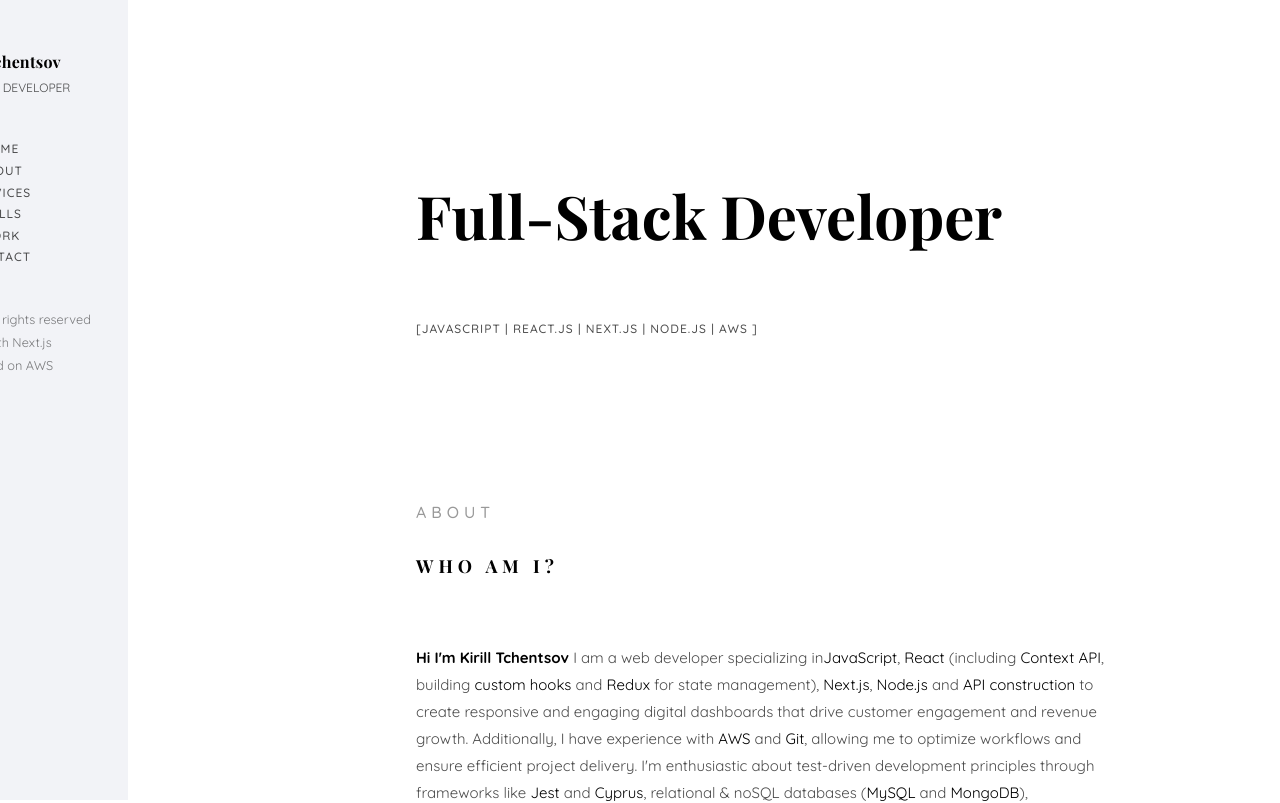
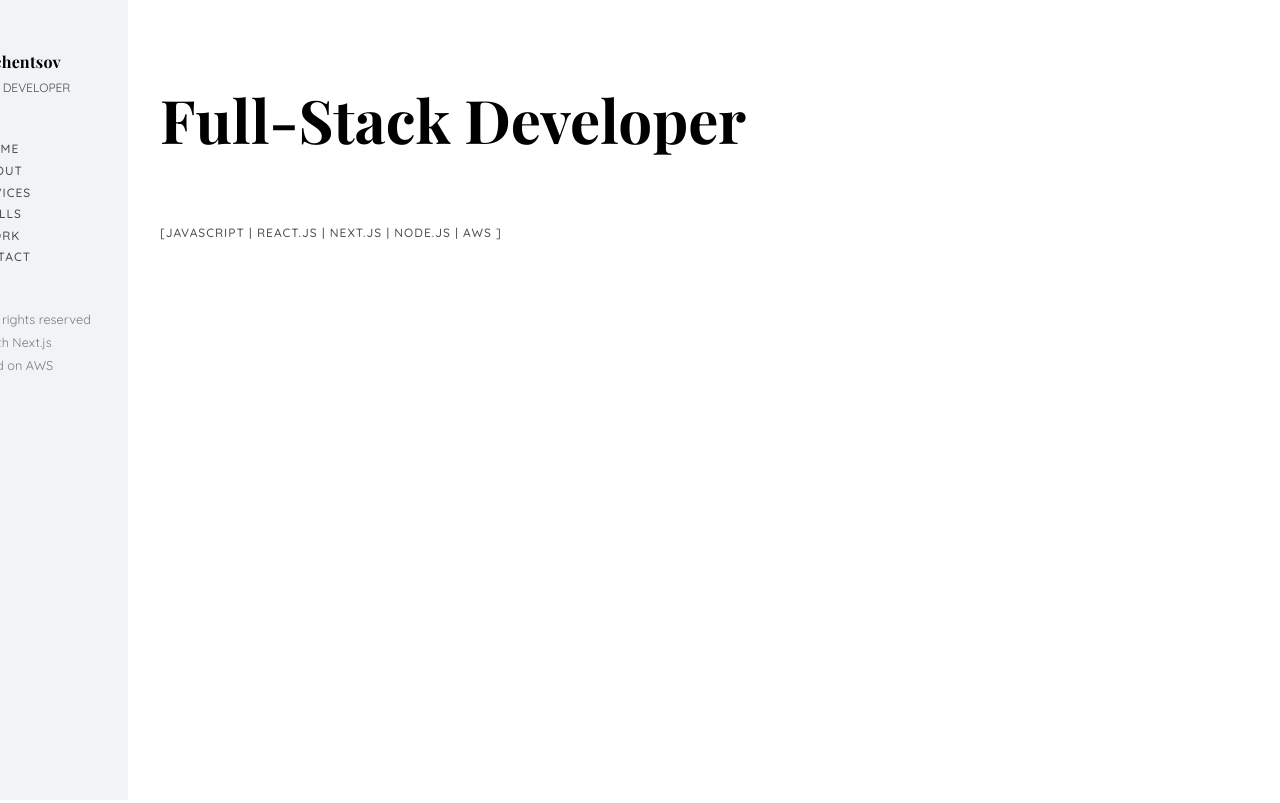
Before and after one commit to kirill-develops/portfolio-kirill-tchentsov-2024, a Next.js app: page / in a window 1280 px wide. Shown: the top 803 px of the page. Built offline with nearby package versions, Linux system fonts and the light colour scheme; a web font is replaced by a local one.

Commit message:
added animation to MainFrame & prevented animation on page load

```diff
--- a/src/app/ui/DrawerComponent/elements.tsx
+++ b/src/app/ui/DrawerComponent/elements.tsx
@@ -1,4 +1,5 @@
 import { ReactChildProps } from '@/app/lib/genericTypes';
+import { useEffect, useState } from 'react';
 
 type OpenProps = {
    open: boolean;
@@ -37,7 +38,14 @@ function Container({ children }: ReactChildProps): JSX.Element {
 interface WrapperProps extends ReactChildProps, OpenProps {}
 
 function Wrapper({ children, open }: WrapperProps): JSX.Element {
-   const showDrawer = open ? 'animate-slideIn' : ' animate-slideOut';
+   const [showDrawer, setShowDrawer] = useState(
+      open ? 'animate-slideIn' : 'animate-slideOutInit',
+   );
+
+   useEffect(
+      () => setShowDrawer(open ? 'animate-slideIn' : 'animate-slideOut'),
+      [open],
+   );
 
    return (
       <aside
--- a/src/app/ui/Frames.tsx
+++ b/src/app/ui/Frames.tsx
@@ -1,3 +1,6 @@
+'use client';
+
+import { useEffect, useState } from 'react';
 import { ReactChildProps } from '../lib/genericTypes';
 
 function PageFrame({ children }: ReactChildProps) {
@@ -16,12 +19,29 @@ function PageFrame({ children }: ReactChildProps) {
 }
 
 function MainFrame({ children }: ReactChildProps) {
-   return <div className="flex flex-col py-24 sm:basis-3/4">{children}</div>;
+   const [animationClass, setAnimationClass] = useState(
+      'animate-slideOutContainerInit',
+   );
+
+   useEffect(() => {
+      setAnimationClass('animate-slideOutContainer');
+   }, []);
+
+   return (
+      <div
+         className={`${animationClass} -z-10 flex snap-y snap-mandatory flex-col sm:basis-3/4 sm:animate-slideIn`}
+      >
+         {children}
+      </div>
+   );
 }
 
-function SectionFrame({ children }: ReactChildProps) {
+function SectionFrame({ children, id }: ReactChildProps) {
    return (
-      <section className="flex flex-col gap-y-16 px-4 py-20 md:px-8">
+      <section
+         className="flex min-h-screen snap-start snap-always flex-col gap-y-16 px-4 py-20 md:px-8"
+         id={id}
+      >
          {children}
       </section>
    );
--- a/tailwind.config.ts
+++ b/tailwind.config.ts
@@ -39,6 +39,12 @@ const config: Config = {
                'slideIn 0.5s cubic-bezier(0.250, 0.460, 0.450, 0.940) both',
             slideOut:
                'slideOut 0.5s cubic-bezier(0.250, 0.460, 0.450, 0.940) both',
+            slideOutContainer:
+               'slideOutContainer 0.5s cubic-bezier(0.250, 0.460, 0.450, 0.940) both',
+            slideOutInit:
+               'slideOut 0s cubic-bezier(0.250, 0.460, 0.450, 0.940) both',
+            slideOutContainerInit:
+               'slideOutContainer 0s cubic-bezier(0.250, 0.460, 0.450, 0.940) both',
          },
          keyframes: {
             slideIn: {
@@ -57,6 +63,14 @@ const config: Config = {
                   transform: 'translateX(-16rem)',
                },
             },
+            slideOutContainer: {
+               '0%': {
+                  transform: 'translateX(16rem)',
+               },
+               '100%': {
+                  transform: 'translateX(0)',
+               },
+            },
          },
       },
    },
```
